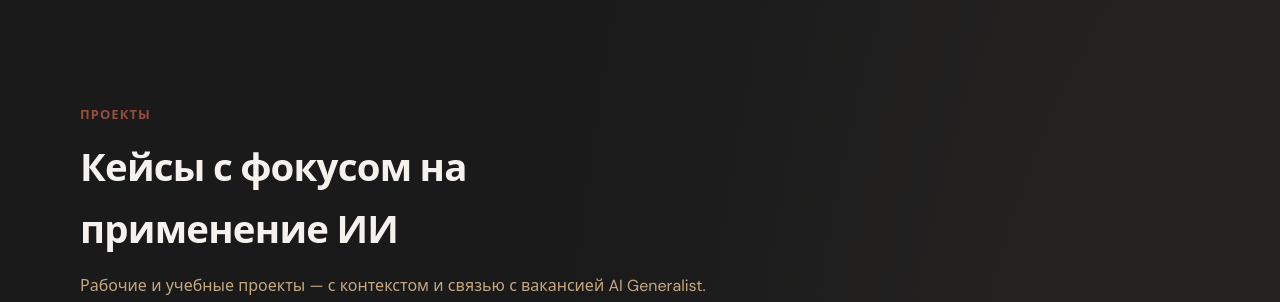
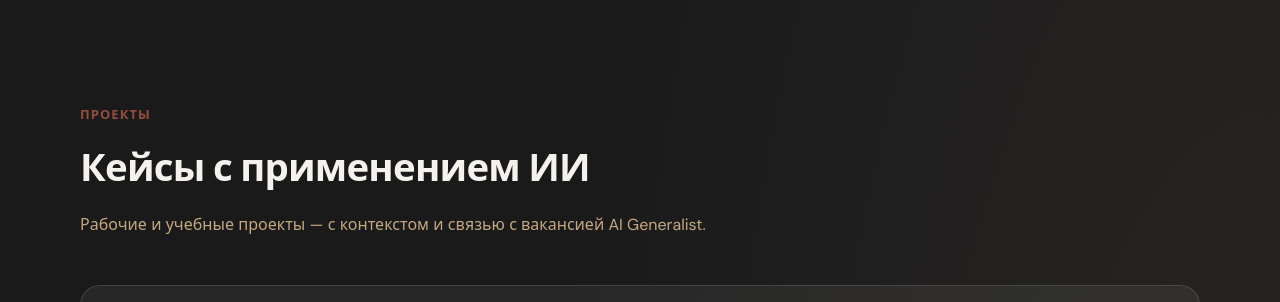
Before and after one commit to max876907389247/MyPortfolio, a plain HTML site: page index.html in a window 1280 px wide. Shown: the part 1980-2282 px from the top of the page. Drawn offline with Linux system fonts and the light colour scheme.

Commit message:
Сократить заголовок раздела проектов до одной строки.
Co-authored-by: Cursor <cursoragent@cursor.com>

```diff
--- a/index.html
+++ b/index.html
@@ -105,7 +105,7 @@
       <div class="container">
         <div class="section__head">
           <p class="eyebrow">Проекты</p>
-          <h2>Кейсы с фокусом на применение ИИ</h2>
+          <h2>Кейсы с&nbsp;применением ИИ</h2>
           <p class="section__lead">Рабочие и учебные проекты — с контекстом и связью с вакансией AI Generalist.</p>
         </div>
 
```
